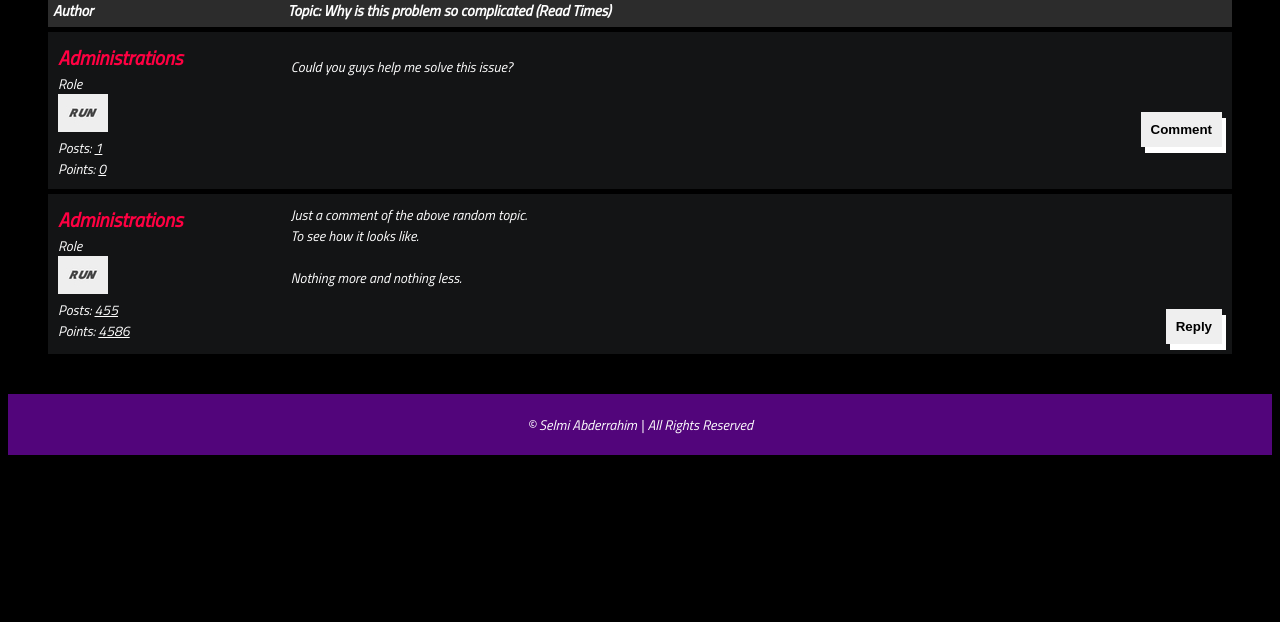
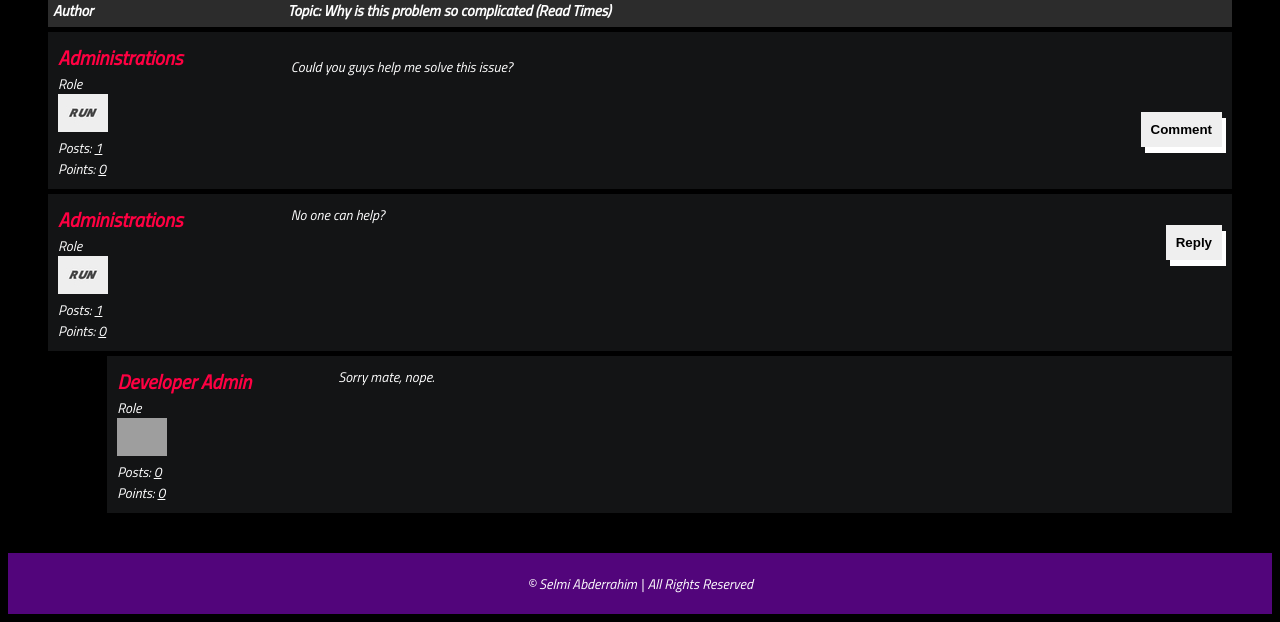
Before and after one commit to ahsnl-py/ProjectPSC, a Django app: template MAIN/templates/detail.html in a window 1280 px wide. Shown: the part 362-984 px from the top of the page. Before the commit the page ends 817 px from the top, so only its background shows below. Run offline with Django 3.2, Linux system fonts and the light colour scheme; the template is opened without the code that fills it: values that come from a table or form of the project are taken from there, others are empty; data comes from the database, SQL or seed files in the repository; both versions use the stored data as it was after the commit; parts of the project's set-up code (start-up, migrations or seed data) failed here and were passed over; grey boxes are pictures that could not be loaded.

Commit message:
fix with comments functionality

```diff
--- a/MAIN/main/views.py
+++ b/MAIN/main/views.py
@@ -1,6 +1,6 @@
 
 from django.shortcuts import get_object_or_404, render
-from .models import Author, Post, Category
+from .models import Author, Comment, Post, Category
 from .utils import update_views
 
 
@@ -13,7 +13,6 @@ def home(request):
 
 def post_detail(request, slug):
     post = get_object_or_404(Post, slug=slug)
-    print(post.comments)
     context = {
         "post": post
     }
--- a/MAIN/project/settings.py
+++ b/MAIN/project/settings.py
@@ -37,6 +37,8 @@ INSTALLED_APPS = [
     'django.contrib.sessions',
     'django.contrib.messages',
     'django.contrib.staticfiles',
+    "bootstrap5",
+    'crispy_forms',
     'main',
     'tinymce',
     'hitcount',
@@ -130,3 +132,5 @@ MEDIA_URL = '/media/'
 # https://docs.djangoproject.com/en/3.2/ref/settings/#default-auto-field
 
 DEFAULT_AUTO_FIELD = 'django.db.models.BigAutoField'
+
+CRISPY_TEMPLATE_PACK = 'bootstrap4'
--- a/MAIN/templates/detail.html
+++ b/MAIN/templates/detail.html
@@ -41,6 +41,7 @@
         </div>
 
         <!--Comments Section-->
+
         {% for comment in post.comments.all %}
         <div class="comments-container">
             <div class="body">
@@ -48,15 +49,11 @@
                     <div class="username"><a href="">{{comment.user.fullname|title}}</a></div>
                     <div>Role</div>
                     <img src="{{comment.user.profile_pic.url}}" alt="">
-                    <div>Posts: <u>455</u></div>
-                    <div>Points: <u>4586</u></div>
+                    <div>Posts: <u>{{comment.user.num_posts}}</u></div>
+                    <div>Points: <u>{{comment.user.points}}</u></div>
                 </div>
                 <div class="content">
-                    Just a comment of the above random topic.
-                    <br>To see how it looks like.
-                    <br><br>
-                    Nothing more and nothing less.
-                    <br>
+                    {{comment.content}}
                     <br>
                     <div class="comment">
                         <button onclick="showReply()">Reply</button>
@@ -64,13 +61,34 @@
                 </div>
             </div>
         </div>
-        {% endfor %}
-
         <!--Reply Area-->
         <div class="comment-area hide" id="reply-area">
             <textarea name="reply" id="" placeholder="reply here ... "></textarea>
             <input type="submit" value="submit">
         </div>
 
+        <!--Reply section-->
+        {% for reply in comment.replies.all %}
+        <div class="comments-container" style="width: 95%; margin-left:5%;">
+            <div class="body">
+                <div class="authors">
+                    <div class="username"><a href="">{{reply.user.fullname|title}}</a></div>
+                    <div>Role</div>
+                    <img src="{{reply.user.profile_pic.url}}" alt="">
+                    <div>Posts: <u>{{reply.user.num_posts}}</u></div>
+                    <div>Points: <u>{{reply.user.points}}</u></div>
+                </div>
+                <div class="content">
+                    {{reply.content}}
+                    <br>
+                </div>
+            </div>
+        </div>
+        {% endfor %}
+        {% endfor %}
+
+
+
+
     </div>
-{% endblock content %}
+    {% endblock content %}
```
Also changed, not shown: MAIN/db.sqlite3, MAIN/main/migrations/0001_initial.py, MAIN/main/migrations/0002_comment_reply.py (deleted), MAIN/main/migrations/0003_post_comments.py (deleted), MAIN/media/authors/run.jpeg (added), MAIN/media/authors/run_n2wHHhO.jpeg (added), 1 other file.
